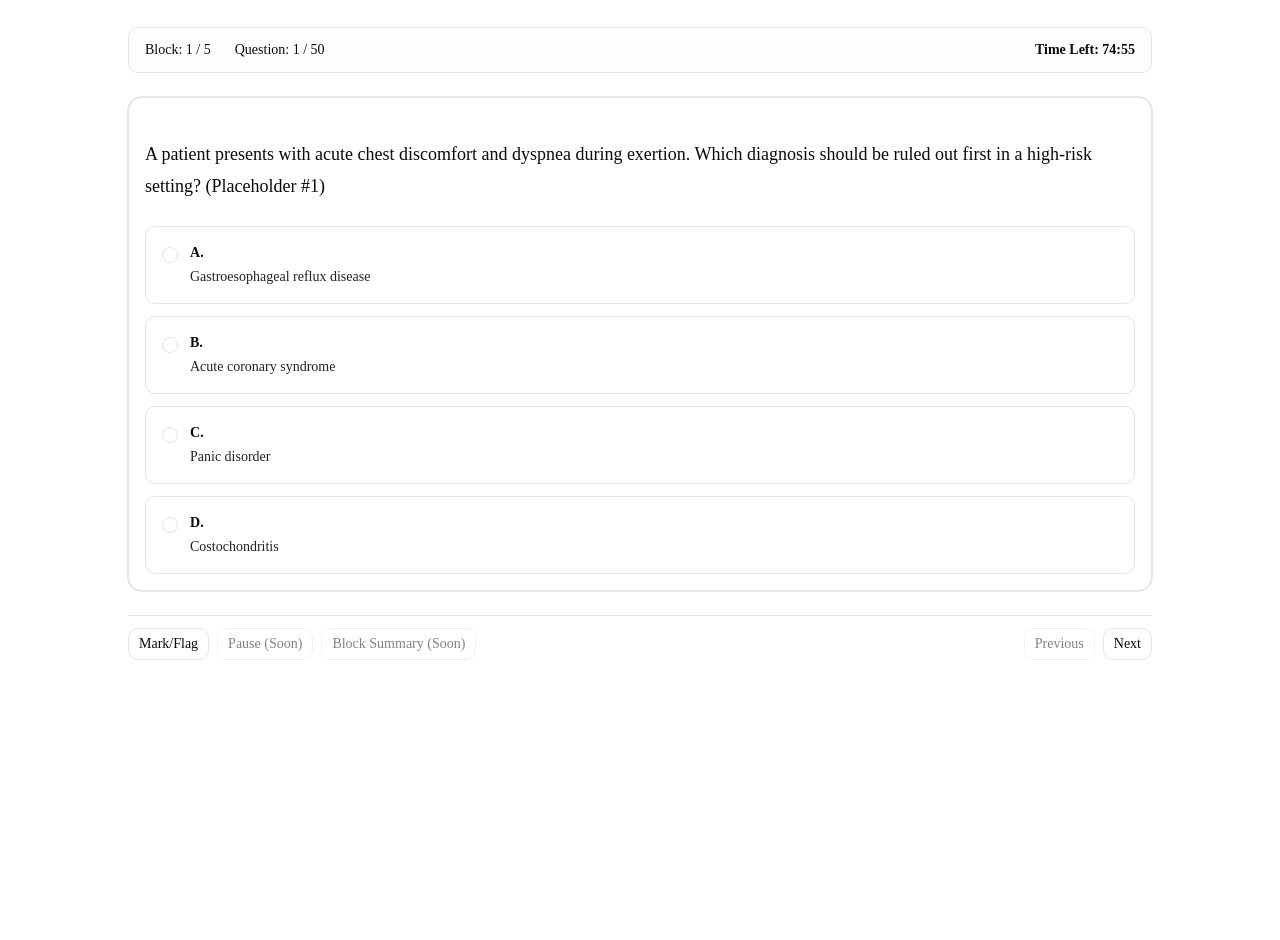
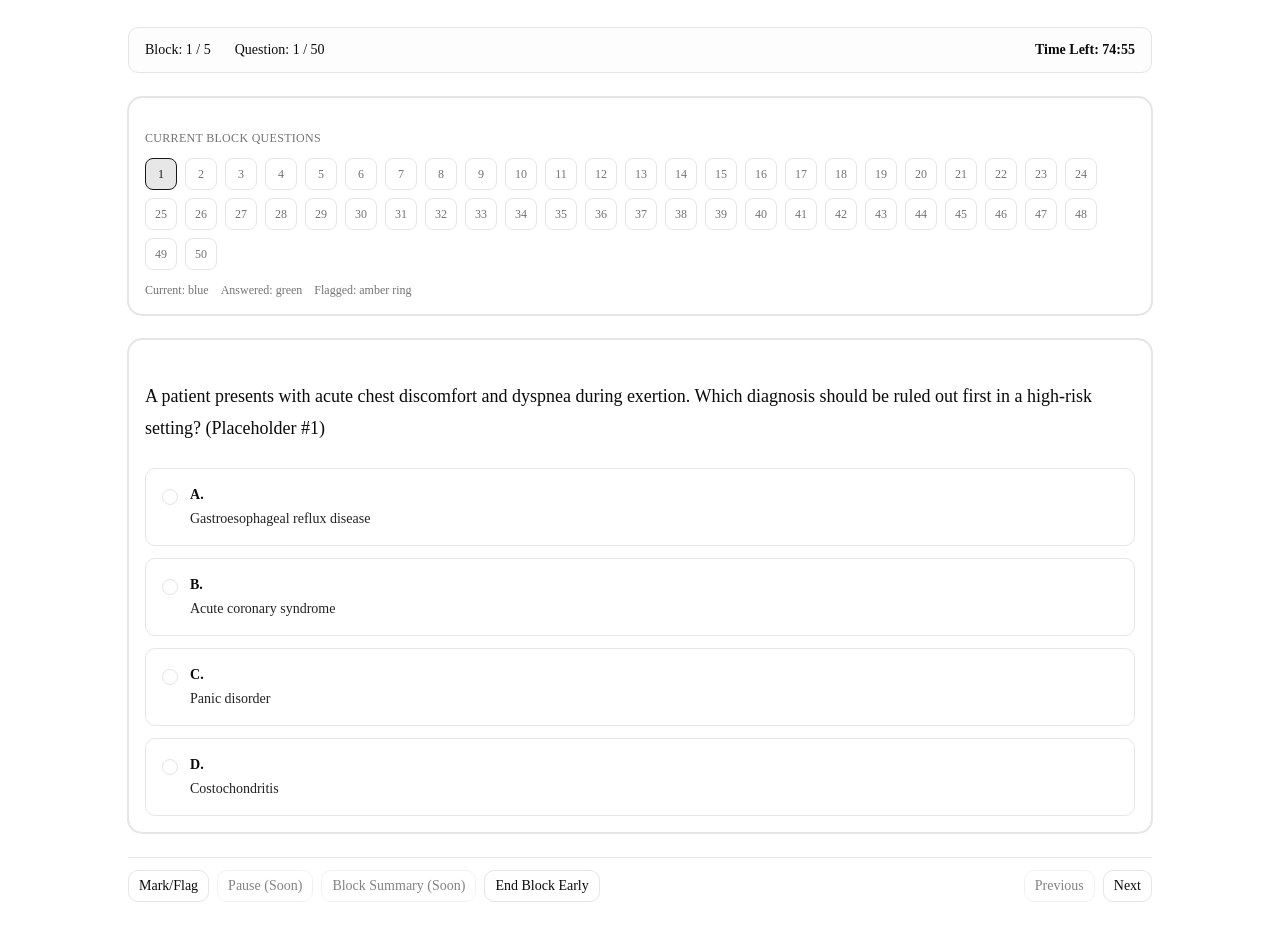
Before and after one commit to rzounlom/stepsharp, a Next.js app: page /test/session in a window 1280 px wide. Shown: the part 80-1020 px from the top of the page. Before the commit the page ends 800 px from the top, so only its background shows below. Built offline with nearby package versions, Linux system fonts and the light colour scheme.

Commit message:
feat: add functionality to end block early and display current block questions in TestSessionPage

```diff
--- a/app/test/session/page.tsx
+++ b/app/test/session/page.tsx
@@ -8,6 +8,7 @@ import { Button } from "@/components/ui/button";
 import { Card, CardContent } from "@/components/ui/card";
 import { useTestSession } from "@/context/test-session-context";
 import { useTestSetup } from "@/context/test-setup-context";
+import { cn } from "@/lib/utils";
 
 export default function TestSessionPage() {
   const router = useRouter();
@@ -25,6 +26,7 @@ export default function TestSessionPage() {
     selectAnswer,
     goToQuestion,
     toggleFlag,
+    endBlockEarly,
     nextBlock,
   } = useTestSession();
 
@@ -77,6 +79,10 @@ export default function TestSessionPage() {
 
   const canGoPrevious = currentQuestionIndex > blockQuestionRange.start;
   const canGoNext = currentQuestionIndex < blockQuestionRange.end - 1;
+  const currentBlockQuestions = questions.slice(
+    blockQuestionRange.start,
+    blockQuestionRange.end,
+  );
 
   useEffect(() => {
     if (!config || status === "block_complete" || questions.length === 0) {
@@ -184,6 +190,50 @@ export default function TestSessionPage() {
           </header>
 
           <Card className="border border-border">
+            <CardContent className="space-y-3 pt-4">
+              <p className="text-xs font-medium uppercase tracking-wide text-muted-foreground">
+                Current Block Questions
+              </p>
+              <div className="flex flex-wrap gap-2">
+                {currentBlockQuestions.map((question, index) => {
+                  const absoluteIndex = blockQuestionRange.start + index;
+                  const isCurrent = absoluteIndex === currentQuestionIndex;
+                  const isAnswered = !!answers[question.id];
+                  const isQuestionFlagged = !!flaggedQuestions[question.id];
+
+                  return (
+                    <button
+                      key={`${question.id}-${absoluteIndex}`}
+                      type="button"
+                      onClick={() => goToQuestion(absoluteIndex)}
+                      className={cn(
+                        "inline-flex h-8 min-w-8 items-center justify-center rounded-md border px-2 text-xs font-medium",
+                        "transition-colors hover:bg-muted/50",
+                        isCurrent && "border-primary bg-primary/10 text-primary",
+                        !isCurrent &&
+                          isAnswered &&
+                          "border-emerald-300 bg-emerald-50 text-emerald-700",
+                        !isCurrent &&
+                          !isAnswered &&
+                          "border-border text-muted-foreground",
+                        isQuestionFlagged && "ring-1 ring-amber-400",
+                      )}
+                      aria-label={`Go to question ${index + 1} in block`}
+                    >
+                      {index + 1}
+                    </button>
+                  );
+                })}
+              </div>
+              <div className="flex flex-wrap items-center gap-3 text-xs text-muted-foreground">
+                <span>Current: blue</span>
+                <span>Answered: green</span>
+                <span>Flagged: amber ring</span>
+              </div>
+            </CardContent>
+          </Card>
+
+          <Card className="border border-border">
             <CardContent className="space-y-6 pt-6">
               <p className="text-lg leading-8">{currentQuestion.stem}</p>
 
@@ -208,6 +258,9 @@ export default function TestSessionPage() {
               </Button>
               <Button variant="outline" disabled>
                 Block Summary (Soon)
+              </Button>
+              <Button variant="outline" onClick={endBlockEarly}>
+                End Block Early
               </Button>
             </div>
 
--- a/context/test-session-context.tsx
+++ b/context/test-session-context.tsx
@@ -16,6 +16,7 @@ type TestSessionContextValue = TestSessionState & {
   goToPreviousQuestion: () => void;
   goToQuestion: (index: number) => void;
   toggleFlag: (questionId: string) => void;
+  endBlockEarly: () => void;
   nextBlock: () => void;
   finishSession: () => void;
 };
@@ -200,6 +201,21 @@ export function TestSessionProvider({
       }));
     }
 
+    function endBlockEarly() {
+      setState((prev) => {
+        if (!prev.config || prev.status !== "in_progress") {
+          return prev;
+        }
+
+        const hasMoreBlocks = prev.currentBlock < prev.config.blocks;
+        return {
+          ...prev,
+          status: hasMoreBlocks ? "block_complete" : "finished",
+          blockTimeRemainingSeconds: hasMoreBlocks ? 0 : prev.blockTimeRemainingSeconds,
+        };
+      });
+    }
+
     function nextBlock() {
       setState((prev) => {
         if (!prev.config) {
@@ -251,6 +267,7 @@ export function TestSessionProvider({
       goToPreviousQuestion,
       goToQuestion,
       toggleFlag,
+      endBlockEarly,
       nextBlock,
       finishSession,
     };
```
